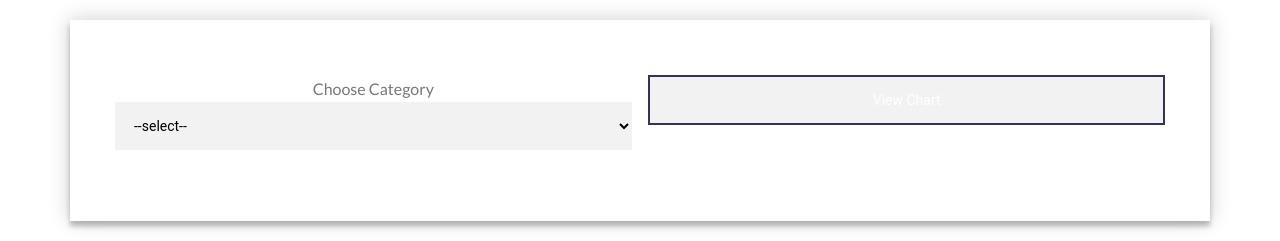
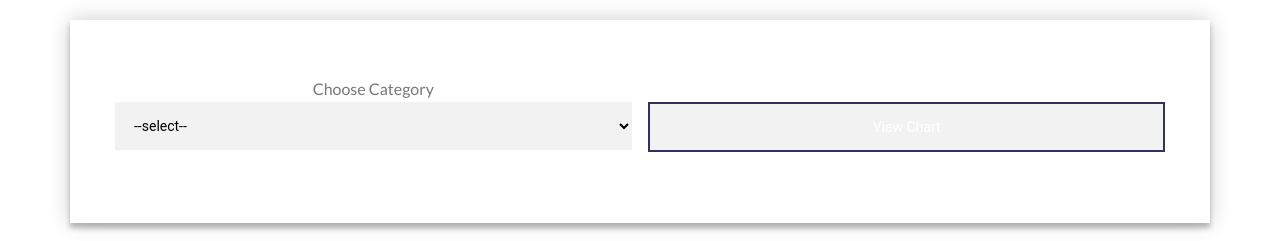
Before and after one commit to Adi1222/Ratify, a Django app: page /ratify/statistics/ in a window 1280 px wide. Shown: the part 76-317 px from the top of the page. Run offline with Django 3.2, Linux system fonts and the light colour scheme; data that the repository does not hold is empty; some libraries are stand-ins or nearby versions.

Commit message:
view chart button css changes

```diff
--- a/src/reviews/templates/reviews/statistics.html
+++ b/src/reviews/templates/reviews/statistics.html
@@ -136,7 +136,7 @@
                             </div>
 
                             <div class="col span-1-of-2">
-                                <input type="button" id="viewchart" class="btn pull-right" value="View Chart" style="border:2px solid rgb(50, 50, 95);">
+                                <input type="button" id="viewchart" class="btn pull-right" value="View Chart" style="margin-top: 2.7rem; backgroundColor: #2998ff;  border:2px solid rgb(50, 50, 95);">
                             </div>
                         </div>
                         <!--<div class="row chart-space"></div>-->
```
